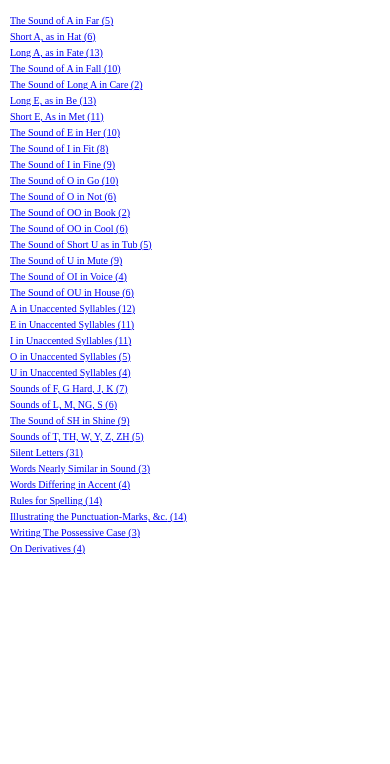
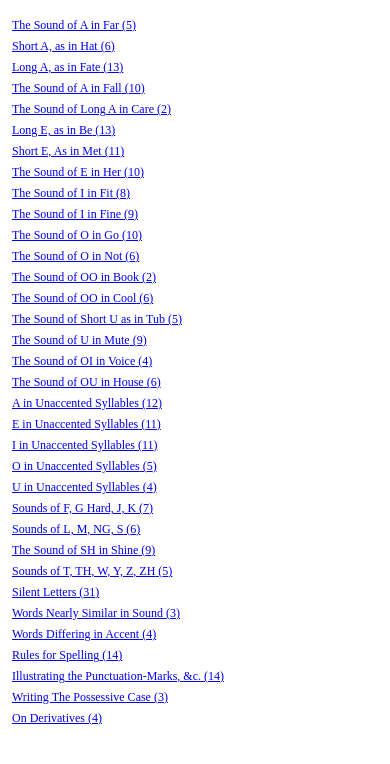
Before and after one commit to dzucconi/yieldings, a React (Create React App) app: page / in a window 390 px wide. Shown: the top 764 px of the page. Built offline with nearby package versions, Linux system fonts and the light colour scheme; no server answers; what audiate, queryparams would draw is missing.

Commit message:
Bumps default font sizes

```diff
--- a/src/index.css
+++ b/src/index.css
@@ -1,5 +1,5 @@
 html {
-  font-size: 16px;
+  font-size: 18px;
 }
 
 body {
@@ -10,12 +10,12 @@ body {
 
 @media (max-width: 800px) {
   html {
-    font-size: 12px;
+    font-size: 14px;
   }
 }
 
 @media (max-width: 640px) {
   html {
-    font-size: 10px;
+    font-size: 12px;
   }
 }
```
